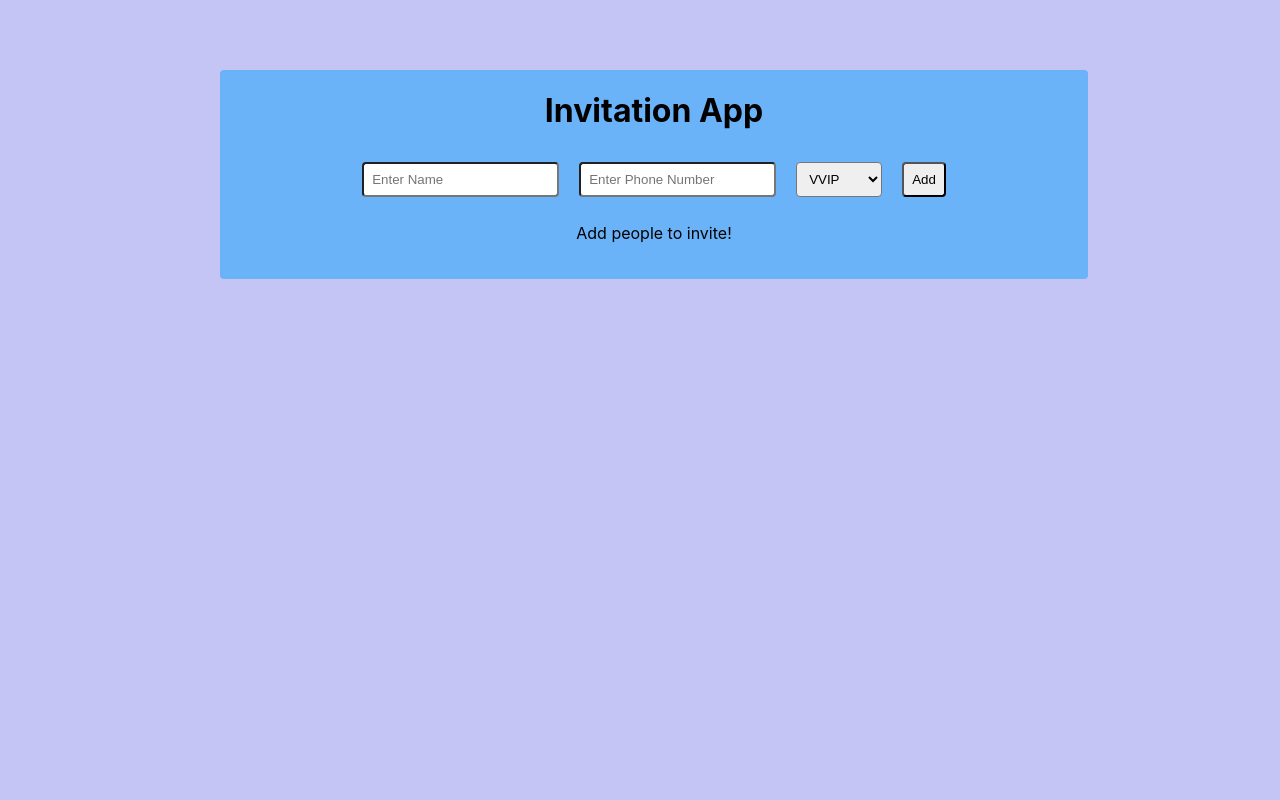
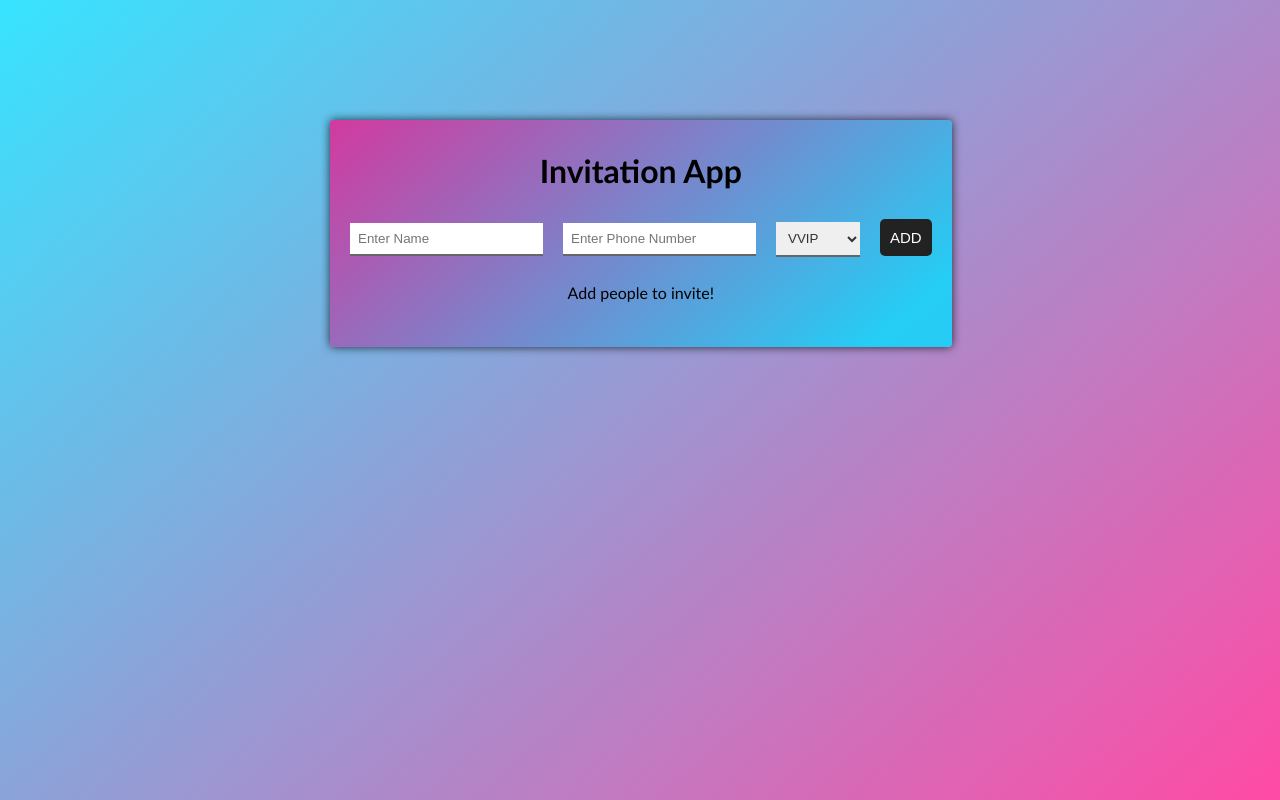
Before and after one commit to cybraia/party-invitation-app, a React (Create React App) app in the folder project/: page / in a window 1280 px wide. Shown: the top 800 px of the page. Built offline with nearby package versions, Linux system fonts and the light colour scheme.

Commit message:
changed css

```diff
--- a/project/src/App.js
+++ b/project/src/App.js
@@ -50,17 +50,18 @@ function App() {
   return (
 
     <div className='main'>
+
       <h1 >Invitation App</h1>
       <form onSubmit={handleSubmit}>
-        <input type='text' placeholder='Enter Name' value={name} onChange={e => setName(e.target.value)} className='inputs' required />
-        <input type='text' placeholder='Enter Phone Number' pattern="[0-9]*" value={num} onChange={e => setNum(e.target.value)} className='inputs' required/>
+        <input type='textvf' placeholder='Enter Name' value={name} onChange={e => setName(e.target.value)} className='inputs' required />
+        <input type='text' placeholder='Enter Phone Number' pattern="[1-9]{1}[0-9]{9}" value={num} onChange={e => setNum(e.target.value)} className='inputs' required/>
         <select className='inputs' value={opt} onChange={e => setOpt(e.target.value)} required>
           <option value="VVIP">VVIP</option>
           <option value="VIP">VIP</option>
           <option value="Special">Special</option>
           <option value="General">General</option>
         </select>
-        <button type='submit' className='inputs'>
+        <button type='submit' className='add'>
           Add
        </button>
       </form>
@@ -80,7 +81,7 @@ function App() {
           )}
 
           <form onSubmit={handleAdd}>
-            <input type="submit" value="Confirm Add" className="delete addbtn " />
+            <input type="submit" value="Confirm Add" className="add" />
           </form>
           <br />
         </div>
@@ -116,4 +117,4 @@ function App() {
 }
 
 
-export default App;
+export default App ;
--- a/project/src/index.css
+++ b/project/src/index.css
@@ -1,6 +1,5 @@
 :root {
-  --primary-red: red;
-  --primary-bg: rgb(106, 179, 248);
+
   --bg-color: rgba(126, 126, 235, 0.452);
 
   --navbar-height: 80px;
@@ -18,26 +17,37 @@ body {
     sans-serif;
   -webkit-font-smoothing: antialiased;
   -moz-osx-font-smoothing: grayscale;
-  background-color: var(--bg-color);
+    height: 120vh;
+    background: #03dfff;
+    background: linear-gradient(139deg,#03ddffcb 0%,#ff0381b6 90%);
+   font-family: 'Trebuchet MS', 'Lucida Sans Unicode', 'Lucida Grande', 'Lucida Sans', Arial, sans-serif
 }
 
+
 .main{
-  margin: 50px;
   text-align: center;
-  margin-top: 50px;
-  margin-left: 200px;
-  background-color: var(--primary-bg);
-  width: 70%;
   border-radius: 4px;
   display: inline-block;
+  background: linear-gradient(139deg,#ff0381b6 0%,#03ddffcb 90%);
+  position: relative;
+	max-width: 800px;
+	padding: 10px;
+  left: 25%;
+  top:100px;
+  border-radius: 4px;
+  box-shadow: 0px 0px 10px 0px rgba(0,0,0,0.75);
 
 }
 
 .inputs{
+  color: black;
   padding: 8px;
   margin: 10px;
-  border-radius: 4px;
+  border:none;
+	border-bottom: 2px solid #666;
+  color: #333;
 }
+
 
 .list1{
   text-align: left;
@@ -45,11 +55,25 @@ body {
   padding-bottom: 13px;
 }
 
+.add{
+  margin: 0 10px;
+	background: #222;
+	color: #fff;
+	font-size: 15px;
+	text-transform: uppercase;
+	padding: 10px;
+	border: none;
+	outline: none;
+	border-radius: 5px;
+	cursor: pointer;
+}
+
 .delete{
   float: right;
   display: inline;
   border-radius: 4px;
   margin-right: 30px;
+  color: #222
 }
 
 .addbtn{
@@ -59,9 +83,15 @@ body {
 }
 
 @media screen and (max-width: 900px) {
+  .body{
+    width: 100%;
+  }
   .main{
-    width: 95%;
-    margin: 10px;
+    width: 80%;
+    background-color: #03dfff;
+    padding: 10px;
+    left: 7%;
+    top:100px;
   }
   .inputs{
     margin: 3px;
```
